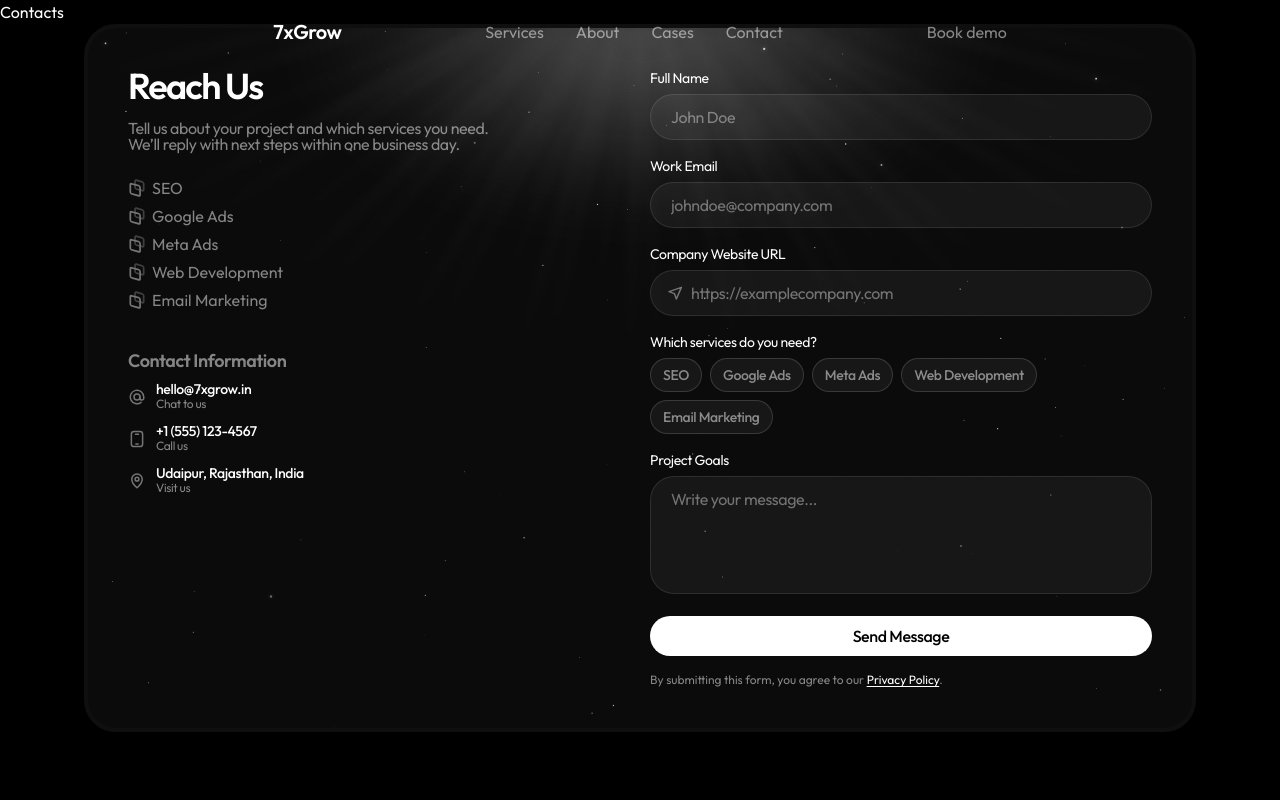
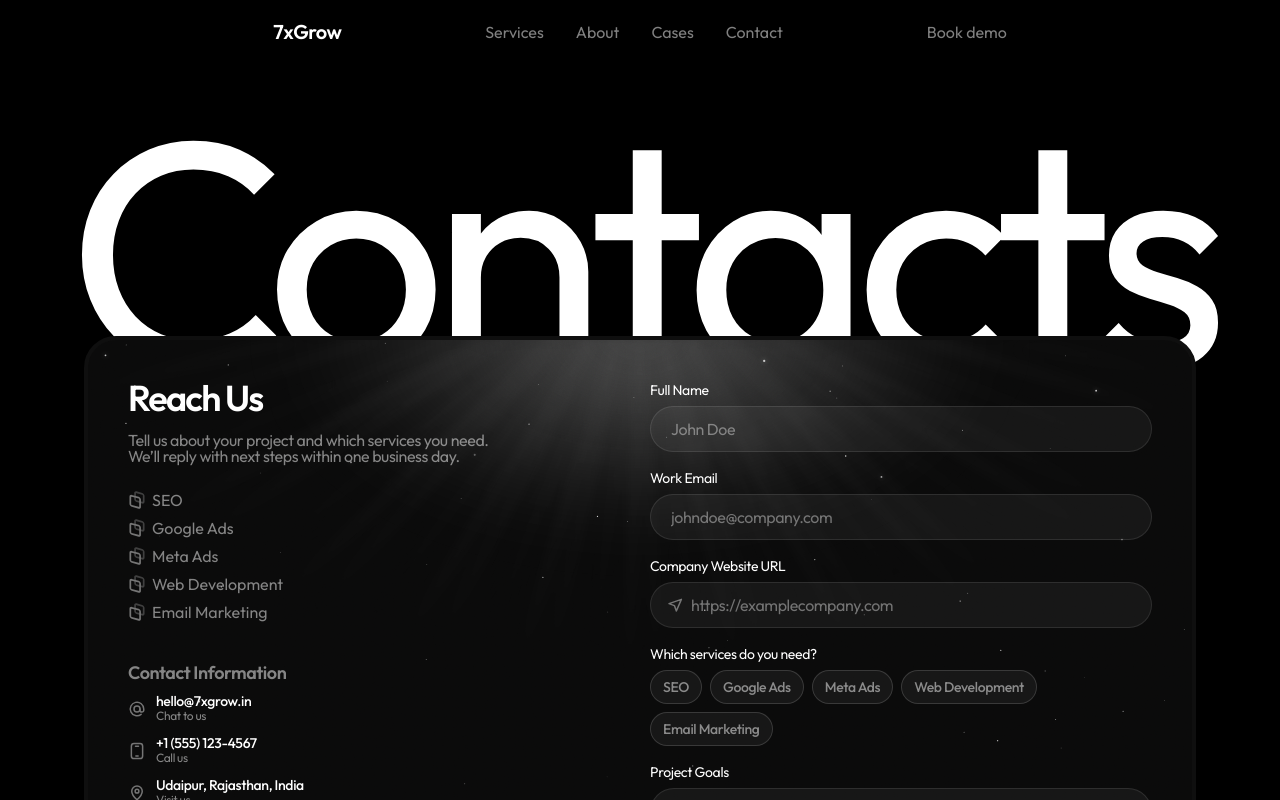
Before and after one commit to kundansinghkitawat/7xgrow, a Next.js app in the folder client/: page /contact in a window 1280 px wide. Shown: the top 800 px of the page. Built offline with nearby package versions, Linux system fonts and the light colour scheme.

Commit message:
style: update global styles

```diff
--- a/client/src/app/globals.css
+++ b/client/src/app/globals.css
@@ -28,6 +28,14 @@
     @apply my-12 md:my-20 lg:my-28;
   }
 
+  .hero-txt-top-margin-style {
+    @apply mt-[15vh] xl:mt-[20vh];
+  }
+
+  .hero-h1-single-word-style{
+    @apply text-[25vw] text-white w-full text-center tracking-tighter leading-[0.55];
+  }
+
   .italic-skew {
     @apply inline-block -skew-x-12;
   }
```
